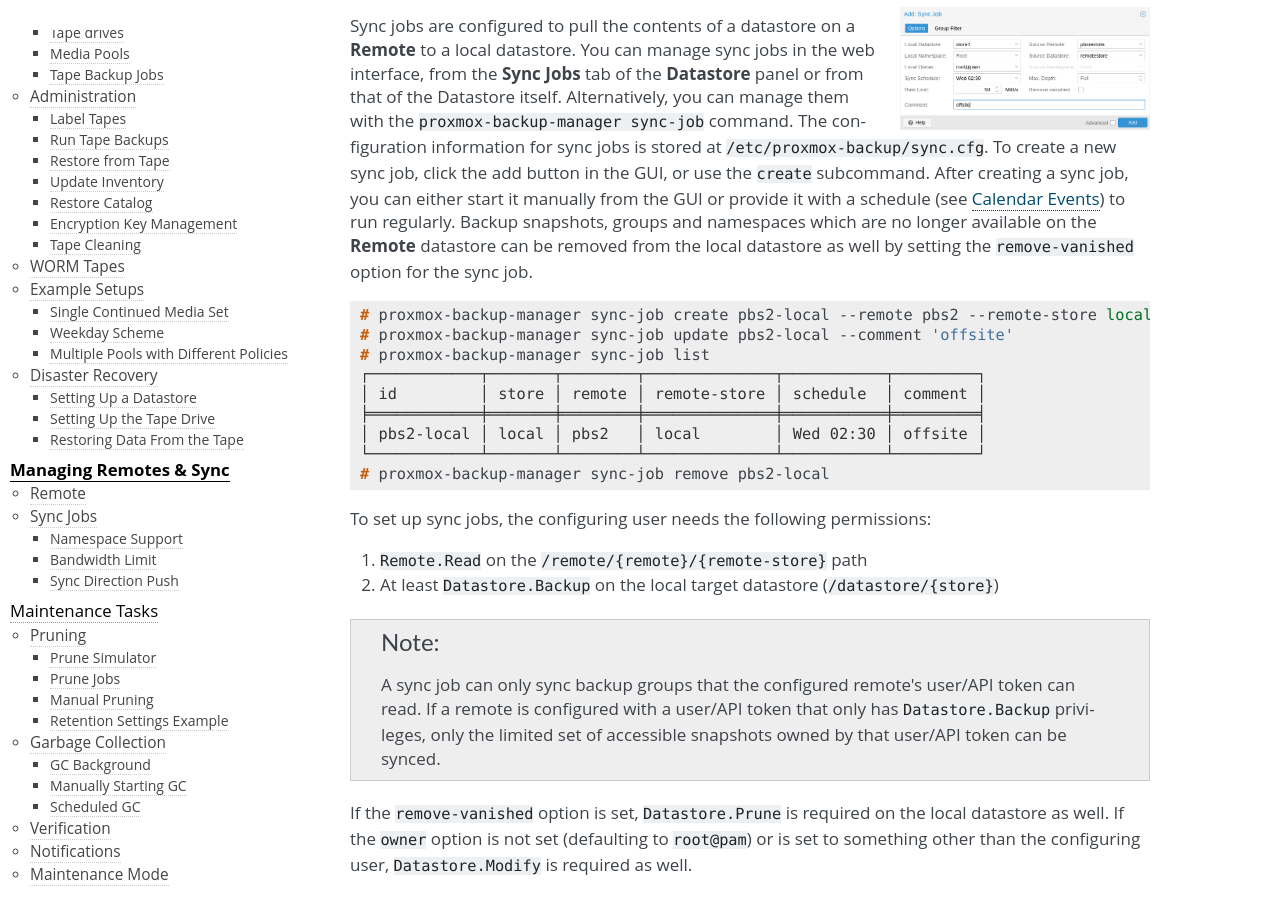
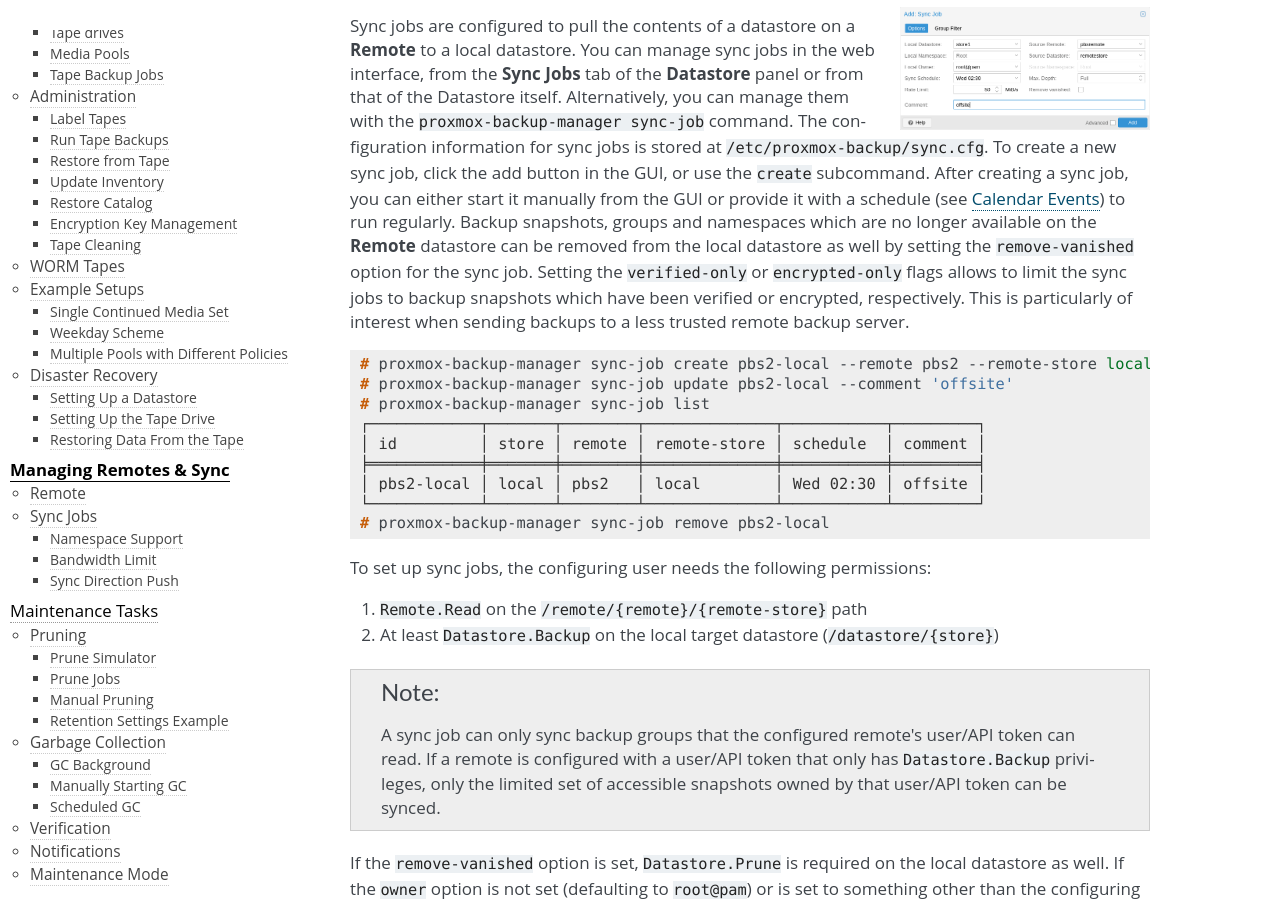
Before and after one commit to rikka-chunibyo/PBS-X, a Sphinx documentation site: the page built from docs/managing-remotes.rst, in a window 1280 px wide and 900 px high, scrolled down 925 px. Built offline with Sphinx 7.4.7, drawn with Linux system fonts in a browser that asks for light colours.

Commit message:
docs: mention verify or encrypted only flags for sync jobs
Extends the sync job documentation to explicitely mention that sync
jobs can be constrained by this on snapshot level.

Signed-off-by: Christian Ebner <c.ebner@proxmox.com>
Link: https://lore.proxmox.com/20250409155223.309771-1-c.ebner@proxmox.com

```diff
--- a/docs/managing-remotes.rst
+++ b/docs/managing-remotes.rst
@@ -72,6 +72,10 @@ either start it manually from the GUI or provide it with a schedule (see
 Backup snapshots, groups and namespaces which are no longer available on the
 **Remote** datastore can be removed from the local datastore as well by setting
 the ``remove-vanished`` option for the sync job.
+Setting the ``verified-only`` or ``encrypted-only`` flags allows to limit the
+sync jobs to backup snapshots which have been verified or encrypted,
+respectively. This is particularly of interest when sending backups to a less
+trusted remote backup server.
 
 .. code-block:: console
 
```
